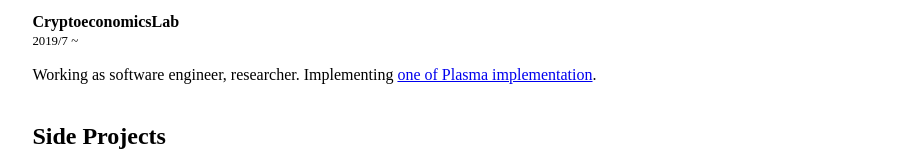
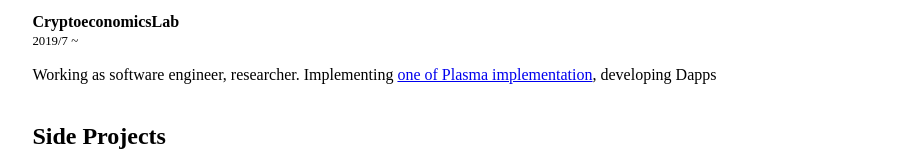
Before and after one commit to tkmct/ttsutsumi.com, a plain HTML site: page index.html in a window 1280 px wide. Shown: the part 728-884 px from the top of the page, without its empty margins (6-927 px from the left). Drawn offline with Linux system fonts and the light colour scheme.

Commit message:
add dapps

```diff
--- a/index.html
+++ b/index.html
@@ -33,7 +33,7 @@
   <p>Worked as Frontend Engineer. Build React.js application.</p>
   <h4>CryptoeconomicsLab</h4>
   <span class="period">2019/7 ~</span>
-  <p>Working as software engineer, researcher. Implementing <a target="_blank" href="https://github.com/cryptoeconomicslab/plasma-rust-framework">one of Plasma implementation</a>.</p>
+  <p>Working as software engineer, researcher. Implementing <a target="_blank" href="https://github.com/cryptoeconomicslab/plasma-rust-framework">one of Plasma implementation</a>, developing Dapps</p>
 
   <h2 class="sub-title">Side Projects</h2>
   <h4>VirtualDOM implementation</h4>
```
